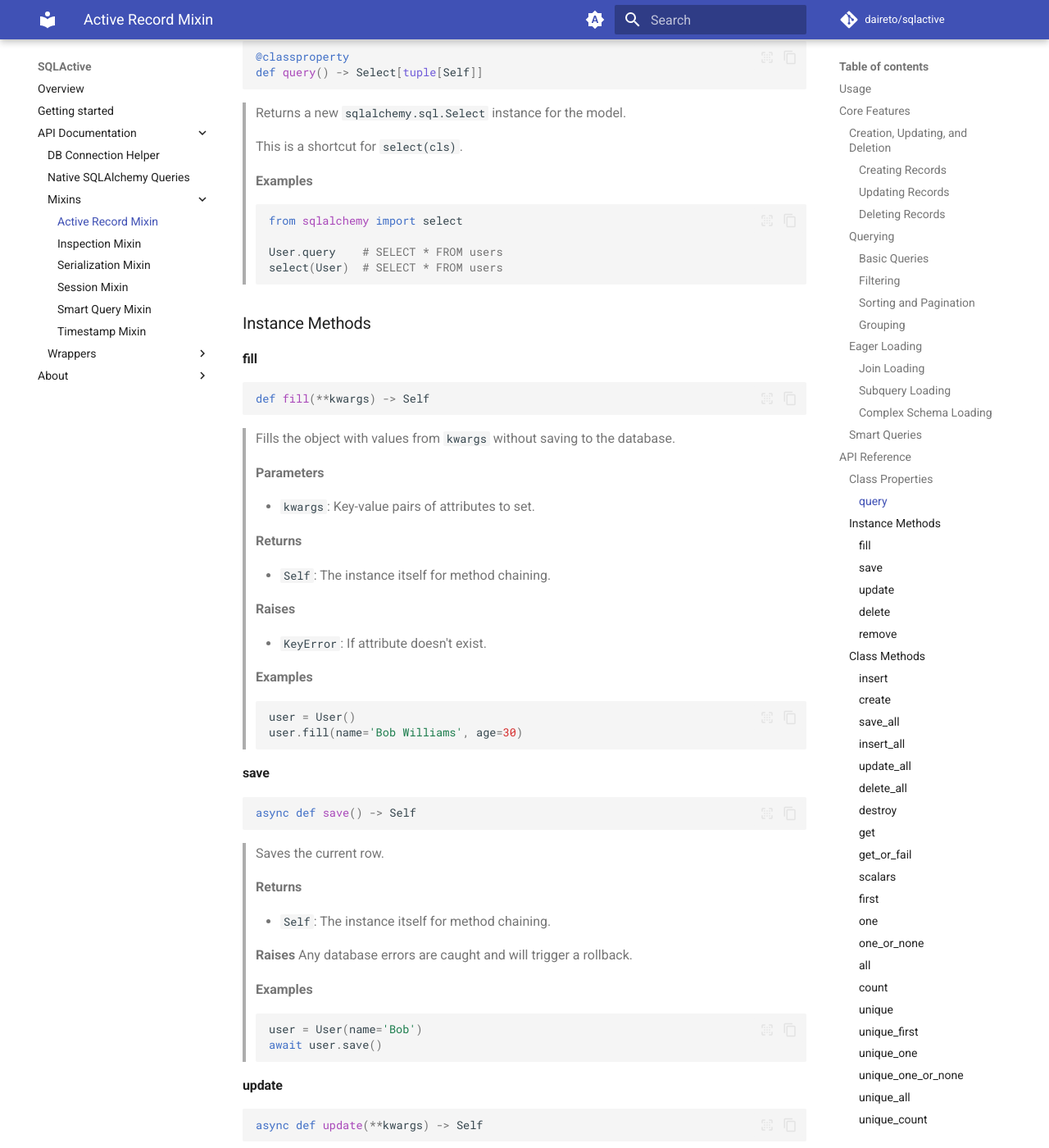
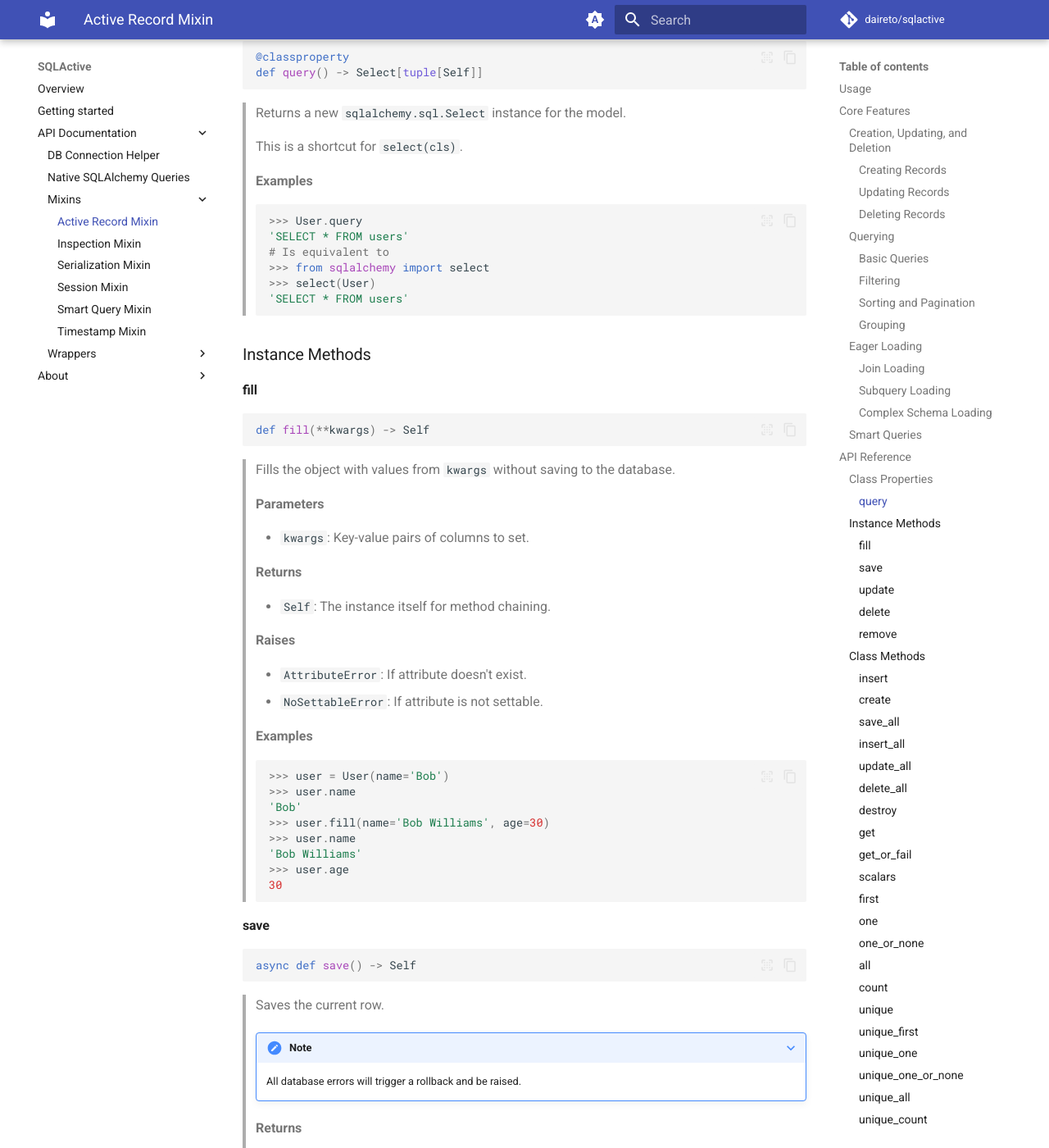
Before and after one commit to daireto/sqlactive, an MkDocs documentation site: the page built from docs/api/active-record-mixin.md, in a window 1280 px wide and 1400 px high, scrolled down 6050 px. Shown: the whole window at 82% size. Built offline with MkDocs 1.6.1 and Material for MkDocs 9.7.7, drawn with Linux system fonts in a browser that asks for light colours; comment, search, counter and statistics services are not loaded; some of the changed text lies outside the part shown.

````diff
--- a/docs/api/active-record-mixin.md
+++ b/docs/api/active-record-mixin.md
@@ -338,10 +338,12 @@ def query() -> Select[tuple[Self]]
 > **Examples**
 
 > ```python
-> from sqlalchemy import select
->
-> User.query    # SELECT * FROM users
-> select(User)  # SELECT * FROM users
+> >>> User.query
+> 'SELECT * FROM users'
+> # Is equivalent to
+> >>> from sqlalchemy import select
+> >>> select(User)
+> 'SELECT * FROM users'
 > ```
 
 ### Instance Methods
@@ -355,7 +357,7 @@ def fill(**kwargs) -> Self
 
 > **Parameters**
 
-> - `kwargs`: Key-value pairs of attributes to set.
+> - `kwargs`: Key-value pairs of columns to set.
 
 > **Returns**
 
@@ -363,13 +365,20 @@ def fill(**kwargs) -> Self
 
 > **Raises**
 
-> - `KeyError`: If attribute doesn't exist.
-
-> **Examples**
-
-> ```python
-> user = User()
-> user.fill(name='Bob Williams', age=30)
+> - `AttributeError`: If attribute doesn't exist.
+> - `NoSettableError`: If attribute is not settable.
+
+> **Examples**
+
+> ```python
+> >>> user = User(name='Bob')
+> >>> user.name
+> 'Bob'
+> >>> user.fill(name='Bob Williams', age=30)
+> >>> user.name
+> 'Bob Williams'
+> >>> user.age
+> 30
 > ```
 
 #### save
@@ -379,17 +388,23 @@ async def save() -> Self
 
 > Saves the current row.
 
+> ???+ note
+>
+>     All database errors will trigger a rollback and be raised.
+
 > **Returns**
 
 > - `Self`: The instance itself for method chaining.
 
-> **Raises** Any database errors are caught and will trigger a rollback.
-
-> **Examples**
-
-> ```python
-> user = User(name='Bob')
-> await user.save()
+> **Raises**
+
+> - `Exception`: If saving fails.
+
+> **Examples**
+
+> ```python
+> >>> user = User(name='Bob Williams', age=30)
+> >>> await user.save()
 > ```
 
 #### update
@@ -409,13 +424,15 @@ async def update(**kwargs) -> Self
 
 > - `Self`: The instance itself for method chaining.
 
-> **Raises** Any database errors are caught and will trigger a rollback.
-
-> **Examples**
-
-> ```python
-> user = User(name='Bob', age=30)
-> await user.update(name='Bob Williams', age=31)
+> **Examples**
+
+> ```python
+> >>> user = User(name='Bob', age=30)
+> >>> user.name
+> 'Bob'
+> >>> await user.update(name='Bob Williams', age=31)
+> >>> user.name
+> 'Bob Williams'
 > ```
 
 #### delete
@@ -432,12 +449,15 @@ async def delete()
 >     a custom soft delete method, i.e. using `save()` method to update the row with a
 >     flag indicating if the row is deleted or not (i.e. a boolean `is_deleted` column).
 
-> **Raises** Any database errors are caught and will trigger a rollback.
-
-> **Examples**
-
-> ```python
-> await user.delete()
+> **Examples**
+
+> ```python
+> >>> user = await User.find(username='Bob324').one_or_none()
+> >>> user.name
+> 'Bob Williams'
+> >>> await user.delete()
+> >>> await User.find(username='Bob324').one_or_none()
+> None
 > ```
 
 #### remove
@@ -464,8 +484,6 @@ async def insert(**kwargs) -> Self
 > **Returns**
 
 > - `Self`: The created instance for method chaining.
-
-> **Raises** Any database errors are caught and will trigger a rollback.
 
 > **Examples**
 
@@ -494,8 +512,6 @@ async def save_all(rows: Sequence[Self], refresh: bool = False)
 > - `rows`: Sequence of rows to be saved.
 > - `refresh`: Whether to refresh the rows after saving (default: `False`).
 
-> **Raises** Any database errors are caught and will trigger a rollback.
-
 > **Examples**
 
 > ```python
@@ -535,8 +551,6 @@ async def delete_all(rows: Sequence[Self])
 
 > - `rows`: Sequence of rows to be deleted.
 
-> **Raises** Any database errors are caught and will trigger a rollback.
-
 > **Examples**
 
 > ```python
@@ -557,8 +571,6 @@ async def destroy(*ids: object)
 > **Parameters**
 
 > - `ids`: Primary key values of rows to delete.
-
-> **Raises** Any database errors are caught and will trigger a rollback.
 
 > **Examples**
 
````
Also changed, not shown: docs/api/inspection-mixin.md (+1 -1 lines).
